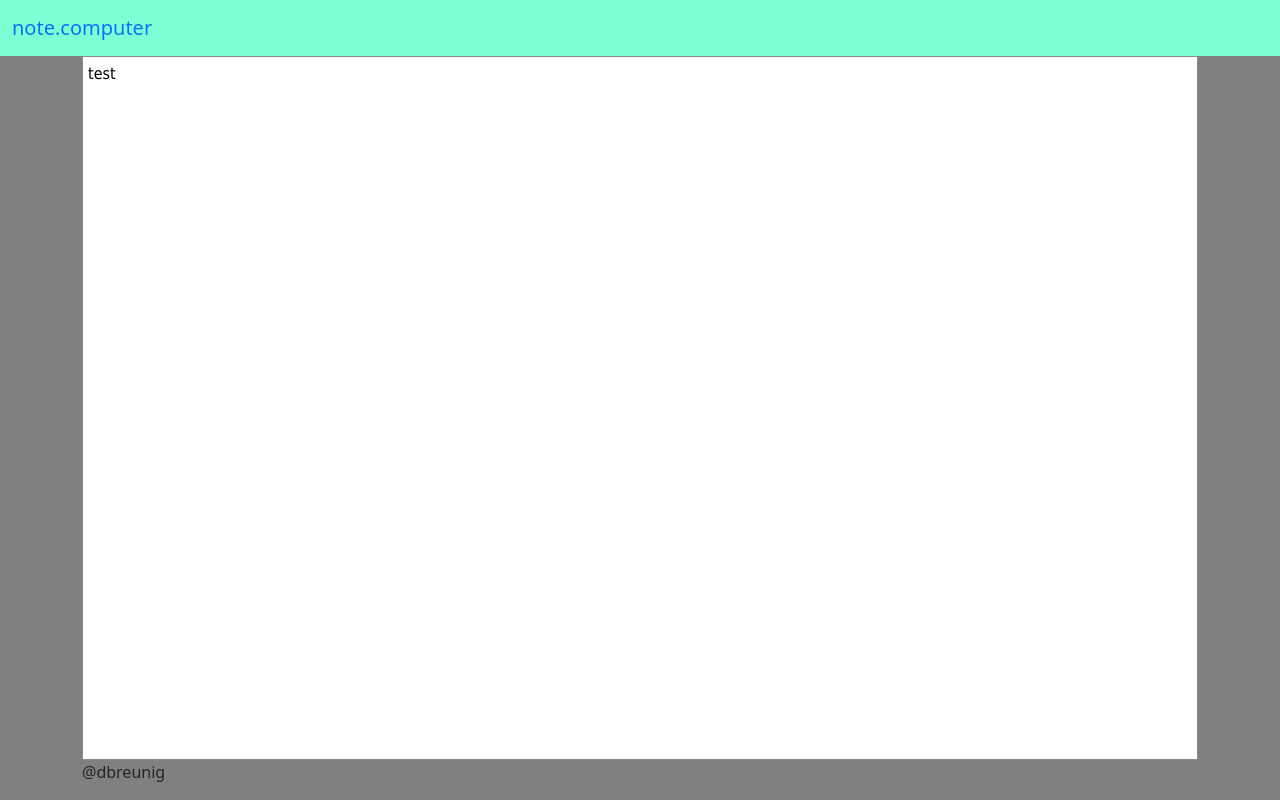
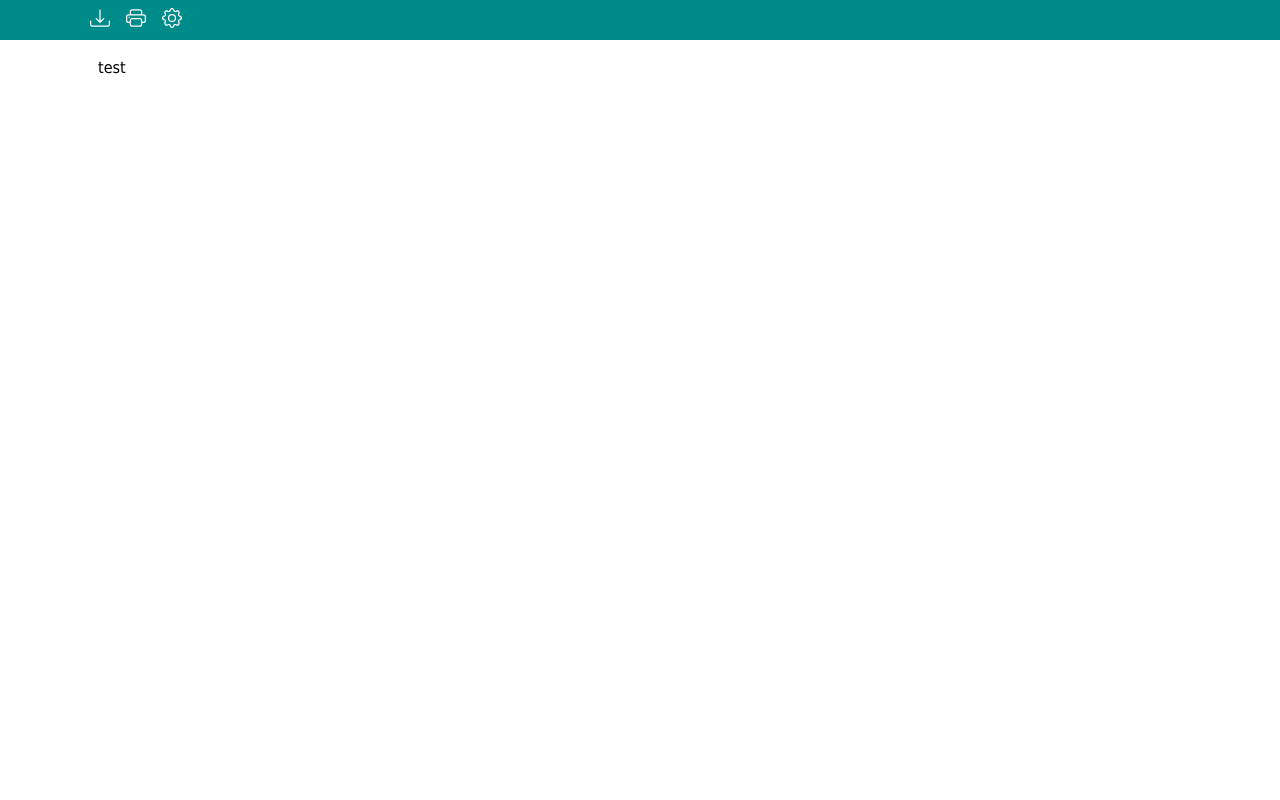
Before and after one commit to dbreunig/note.computer, a Vue app: page / in a window 1280 px wide. Built offline with nearby package versions, Linux system fonts and the light colour scheme.

Commit message:
Adjusted toolbar, removed footer

```diff
--- a/src/App.vue
+++ b/src/App.vue
@@ -2,21 +2,21 @@
   <div id="app">
     <Header />
     <Note v-bind:note="note"/>
-    <Footer />
+    <!-- <Footer /> -->
   </div>
 </template>
 
 <script>
 import Note from "./components/Note";
 import Header from "./components/Header";
-import Footer from "./components/Footer";
+// import Footer from "./components/Footer";
 
 export default {
   name: 'App',
   components: {
     Note,
     Header,
-    Footer
+    // Footer
   },
   data () {
     return {
@@ -30,11 +30,12 @@ export default {
 html, body {
   height: 100%;
   margin: 0;
+  overflow: hidden;
 }
 #app {
   display: flex;
   flex-flow: column;
   height: 100%;
-  background-color: gray;
+  background-color: white;
 }
 </style>
--- a/src/components/Header.vue
+++ b/src/components/Header.vue
@@ -1,7 +1,19 @@
 <template>
-  <div id="header" class="navbar">
-    <div class="container-fluid brand-container">
-      <a class="navbar-brand brand" href="/">note.computer</a>
+  <!-- <div id="header" class="navbar navbar-expand-lg navbar-dark bg-dark">
+    <a class="navbar-brand" href="#">note.computer</a>
+      <ul class="navbar-nav mr-auto">
+        <li class="nav-item"><a class="nav-link me-sm-0" href="#"><b-icon class="nav-icon" icon="download"></b-icon></a></li>
+        <li class="nav-item"><a class="nav-link" href="#"><b-icon class="nav-icon" icon="download"></b-icon></a></li>
+        <li class="nav-item"><a class="nav-link" href="#"><b-icon class="nav-icon" icon="download"></b-icon></a></li>
+        <li class="nav-item"><a class="nav-link" href="#"><b-icon class="nav-icon" icon="download"></b-icon></a></li>
+      </ul>
+  </div> -->
+  <div class="container-fluid" id="header">
+    <div class="container" id="tool-bar">
+    <a class="action-icon" href="#"><b-icon class="nav-icon" icon="download"></b-icon></a>
+    <a class="action-icon" href="#"><b-icon class="nav-icon" icon="printer"></b-icon></a>
+    <a class="action-icon" href="#"><b-icon class="nav-icon" icon="gear"></b-icon></a>
+    <!-- <a class="action-icon" href="#"><b-icon class="nav-icon" icon="info"></b-icon></a> -->
     </div>
   </div>
 </template>
@@ -14,7 +26,19 @@
 
 <style scoped>
 #header {
-  background-color: aquamarine;
-  flex: 0 1 auto;
+  background-color: darkcyan;
+  flex: 0 1 38px;
+}
+.action-icon {
+  padding: .5em;
+  display: inline-block;
+}
+.nav-icon {
+  color: white;
+  width: 20px;
+  height: 20px;
+}
+.navbar-brand {
+  padding-left: 1.5em;
 }
 </style>
--- a/src/components/Note.vue
+++ b/src/components/Note.vue
@@ -33,8 +33,8 @@ textarea {
   width: 100%;
   height: 100%;
   background-color: white;
-  border: 1px solid #888;
-  padding: 5px;
+  border: none;
+  padding: 1em;
   font-family: Tahoma, sans-serif;
   outline: none;
   resize: none;
```
